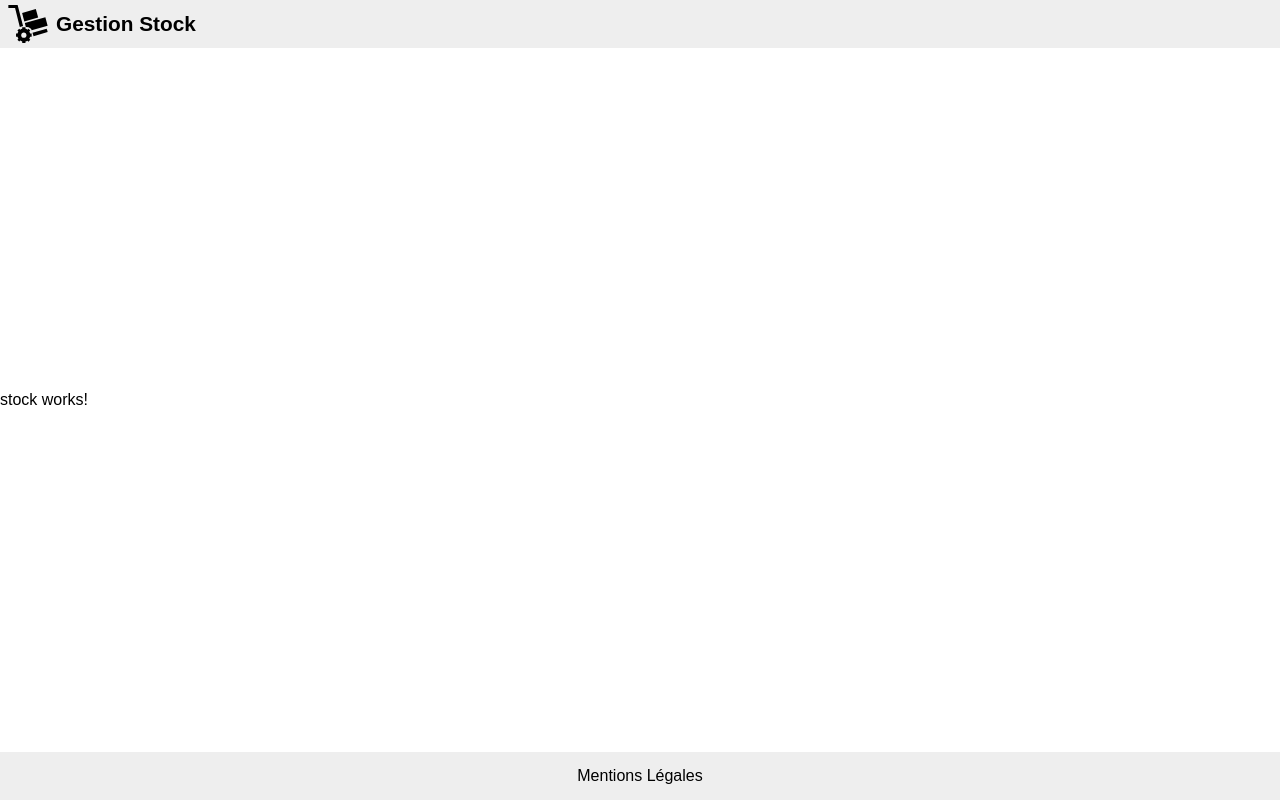
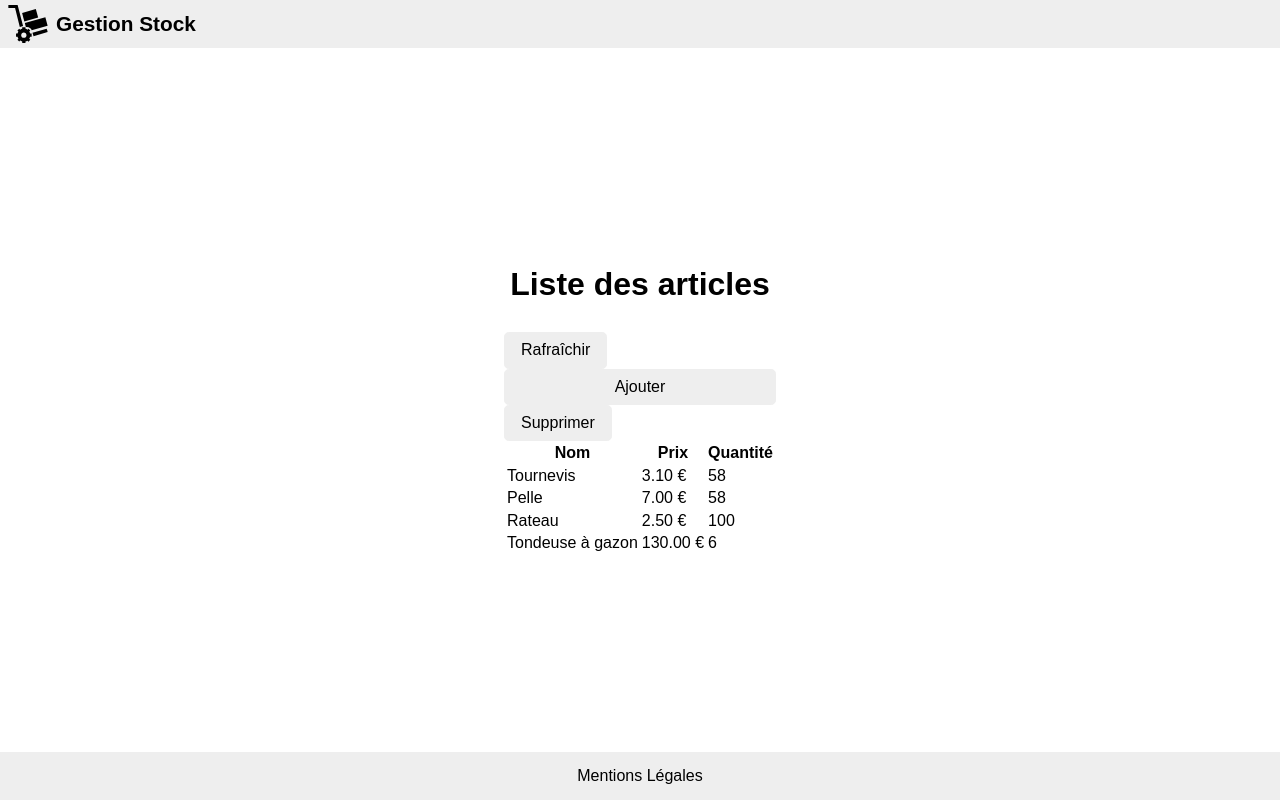
Before and after one commit to jlg-formation/agu-dec-2022, an Angular app in the folder front/: page /stock in a window 1280 px wide. Built offline with nearby package versions, Linux system fonts and the light colour scheme.

Commit message:
dev: added stock dom

```diff
--- a/front/src/app/stock/stock.component.html
+++ b/front/src/app/stock/stock.component.html
@@ -1 +1,41 @@
-<p>stock works!</p>
+<main>
+  <h1>Liste des articles</h1>
+  <div class="content">
+    <nav>
+      <button>Rafraîchir</button>
+      <a class="button" routerLink="add">Ajouter</a>
+      <button>Supprimer</button>
+    </nav>
+    <table>
+      <thead>
+        <tr>
+          <th class="name">Nom</th>
+          <th class="price">Prix</th>
+          <th class="qty">Quantité</th>
+        </tr>
+      </thead>
+      <tbody>
+        <tr>
+          <td class="name">Tournevis</td>
+          <td class="price">3.10 €</td>
+          <td class="qty">58</td>
+        </tr>
+        <tr>
+          <td class="name">Pelle</td>
+          <td class="price">7.00 €</td>
+          <td class="qty">58</td>
+        </tr>
+        <tr>
+          <td class="name">Rateau</td>
+          <td class="price">2.50 €</td>
+          <td class="qty">100</td>
+        </tr>
+        <tr>
+          <td class="name">Tondeuse à gazon</td>
+          <td class="price">130.00 €</td>
+          <td class="qty">6</td>
+        </tr>
+      </tbody>
+    </table>
+  </div>
+</main>
```
